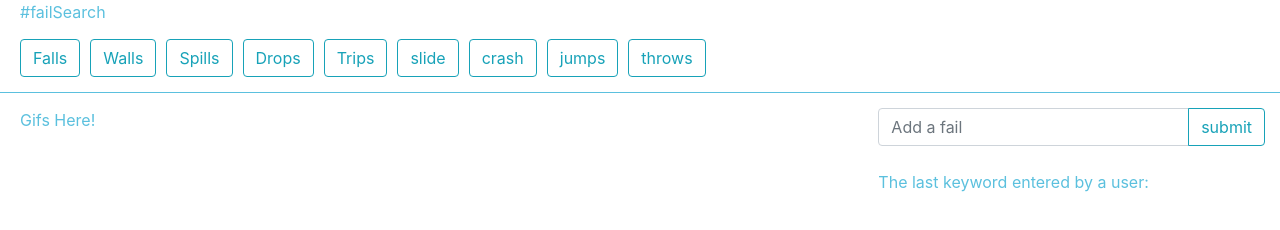
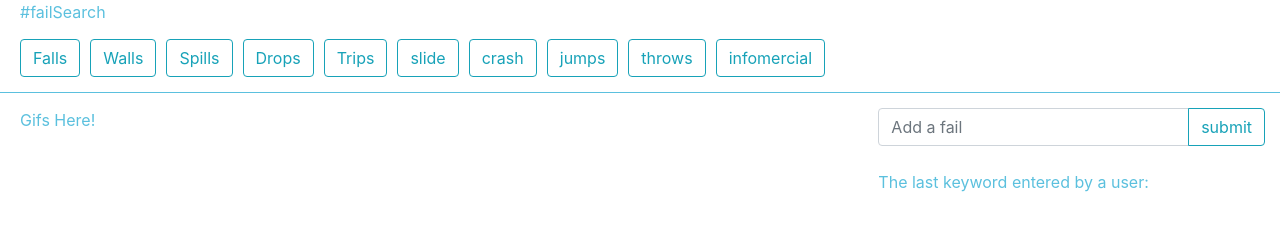
Before and after one commit to tylermorrisford/giftastic, a plain HTML site: page index.html in a window 1280 px wide. Drawn offline with nearby package versions, Linux system fonts and the light colour scheme; no server answers.

Commit message:
adding infomercial to the array; from user

```diff
--- a/index.html
+++ b/index.html
@@ -99,7 +99,7 @@
     <script type="text/javascript">
 
         // variables
-        let fails = ["Falls", "Walls", "Spills", "Drops", "Trips", "slide", "crash", "jumps", "throws"];
+        let fails = ["Falls", "Walls", "Spills", "Drops", "Trips", "slide", "crash", "jumps", "throws", "infomercial"];
         let apiKey = "4SHnrjgqAMzgL3bxI8ggs9uxSkOuCsUX";
         // use variables to concatenate the request api in a click handler, use 'this'
             // use preventDefault();
```
